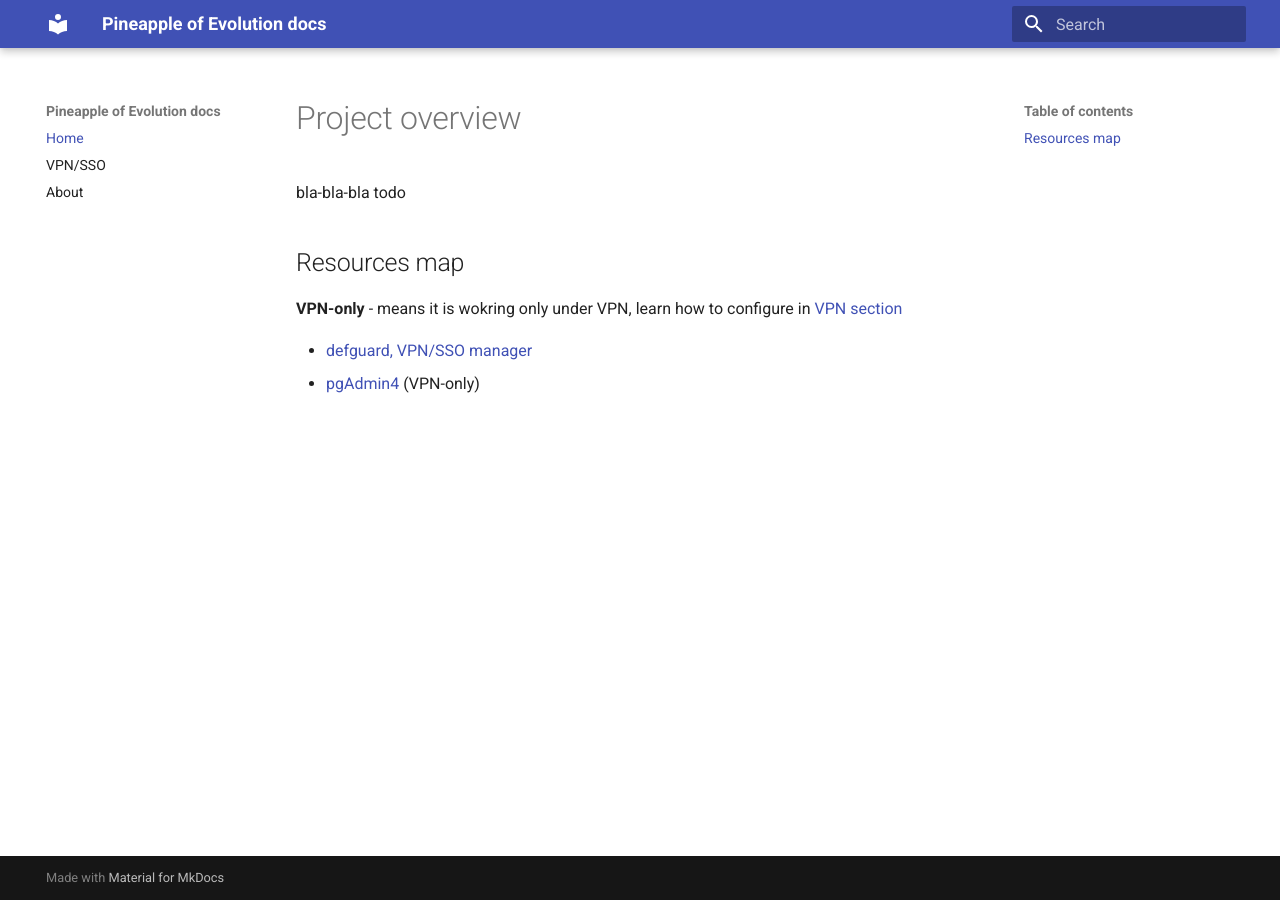
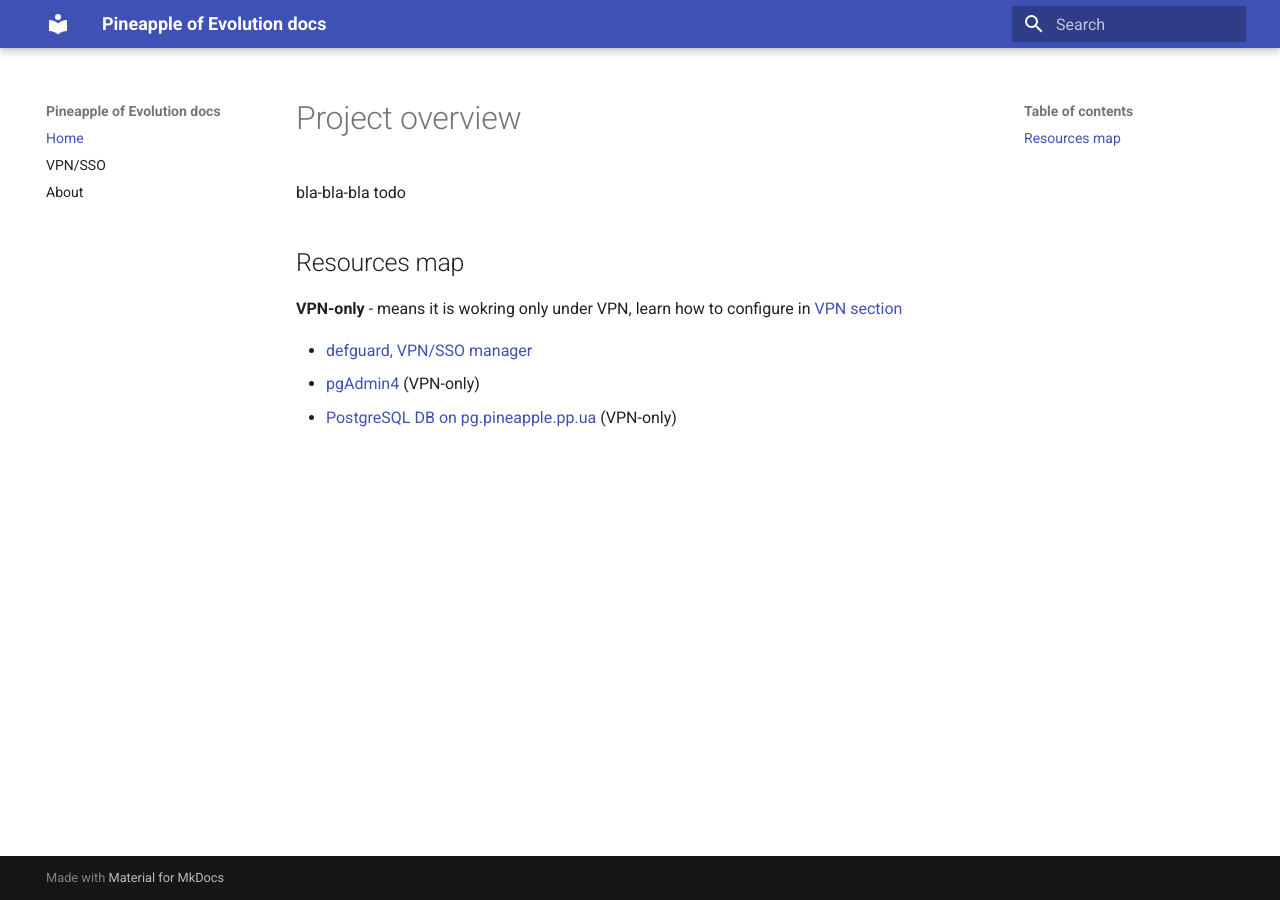
Before and after one commit to Pineapple-Of-Evolution/docs, an MkDocs documentation site: the page built from docs/index.md, in a window 1280 px wide. Built offline with MkDocs 1.6.1 and Material for MkDocs 9.7.7, drawn with Linux system fonts in a browser that asks for light colours.

Commit message:
Commit pg db in resources

```diff
--- a/docs/index.md
+++ b/docs/index.md
@@ -7,3 +7,4 @@
 
 - [defguard, VPN/SSO manager](https://vpn.pineapple.pp.ua)
 - [pgAdmin4](https://pgadmin.pineapple.pp.ua) (VPN-only)
+- [PostgreSQL DB on pg.pineapple.pp.ua](pg.pineapple.pp.ua) (VPN-only)
```
